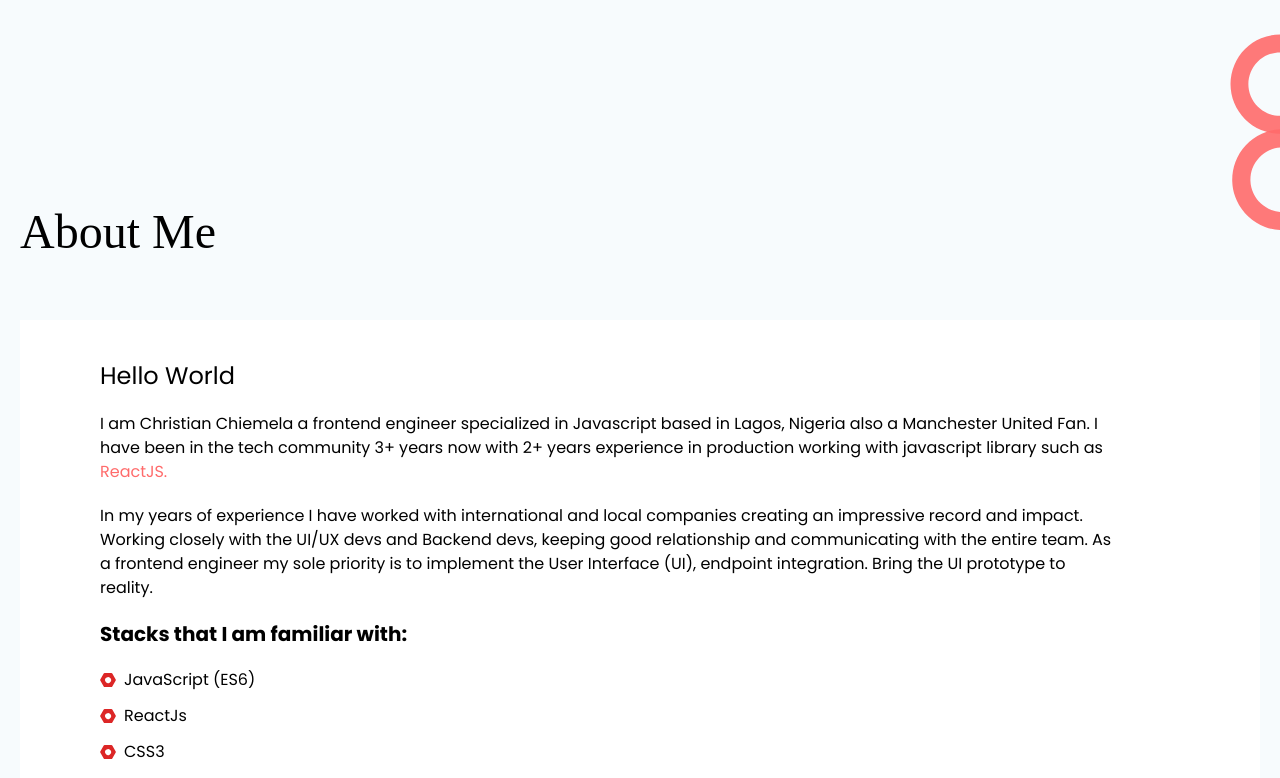
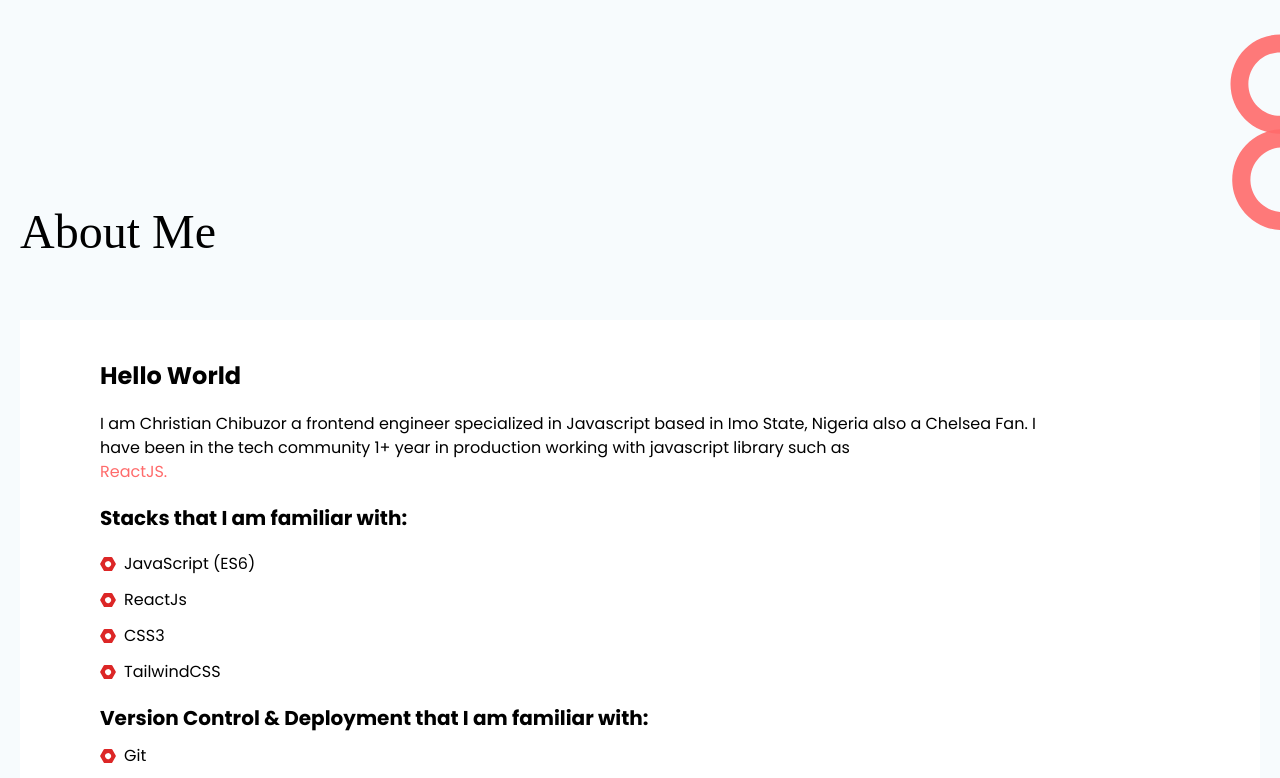
Before and after one commit to chibuzordaniel/riders, a React (Create React App) app: page /About in a window 1280 px wide. Shown: the part 568-1346 px from the top of the page. Built offline with nearby package versions, Linux system fonts and the light colour scheme; a web font is replaced by a local one.

Commit message:
update file

```diff
--- a/src/components/About.jsx
+++ b/src/components/About.jsx
@@ -102,9 +102,8 @@ const About = () => {
                 <div className=' bg-white lg:mx-0 lg:h-[900px] dark:bg-[#17234f] dark:text-white sm:h-[1370px] sm:mx-7 lg:mt-16 sm:mt-6 '>
                     <div>
                         <div>
-                            <h2 className=' lg:pl-20 text-2xl pt-10  font-Poppins sm:pl-7'>Hello World</h2>
-                            <p className=' lg:pl-20 pt-5 font-Poppins sm:px-7'>I am Christian Chiemela a frontend engineer specialized in Javascript based in Lagos, Nigeria also a Manchester United Fan. I <br /> have been in the tech community 3+ years now with 2+ years experience in production working with javascript library such as <br /> <span className='text-[#FF6B6B]'> ReactJS.</span></p>
-                            <p className=' lg:pl-20 pt-5 font-Poppins sm:px-7'>In my years of experience I have worked with international and local companies creating an impressive record and impact. <br /> Working closely with the UI/UX devs and Backend devs, keeping good relationship and communicating with the entire team. As <br /> a frontend engineer my sole priority is to implement the User Interface (UI), endpoint integration. Bring the UI prototype to <br /> reality.</p>
+                            <h2 className=' lg:pl-20 text-2xl pt-10  font-Poppins sm:pl-7  font-bold'>Hello World</h2>
+                            <p className=' lg:pl-20 pt-5 font-Poppins sm:px-7'>I am Christian Chibuzor a frontend engineer specialized in Javascript based in Imo State, Nigeria also a Chelsea Fan. I <br /> have been in the tech community 1+ year in production working with javascript library such as <br /> <span className='text-[#FF6B6B]'> ReactJS.</span></p>
                             <h2 className=' lg:pl-20 pt-5 font-Poppins text-xl font-bold sm:px-7 '>Stacks that I am familiar with:</h2>
                             <p className=' lg:pl-20 pt-5 font-Poppins flex gap-2 sm:px-7 '><BsNutFill className=' mt-1 text-red-600'/>JavaScript (ES6)</p>
                             <p className=' lg:pl-20 pt-3 font-Poppins flex gap-2  sm:px-7'><BsNutFill className=' mt-1 text-red-600'/>ReactJs</p>
```
